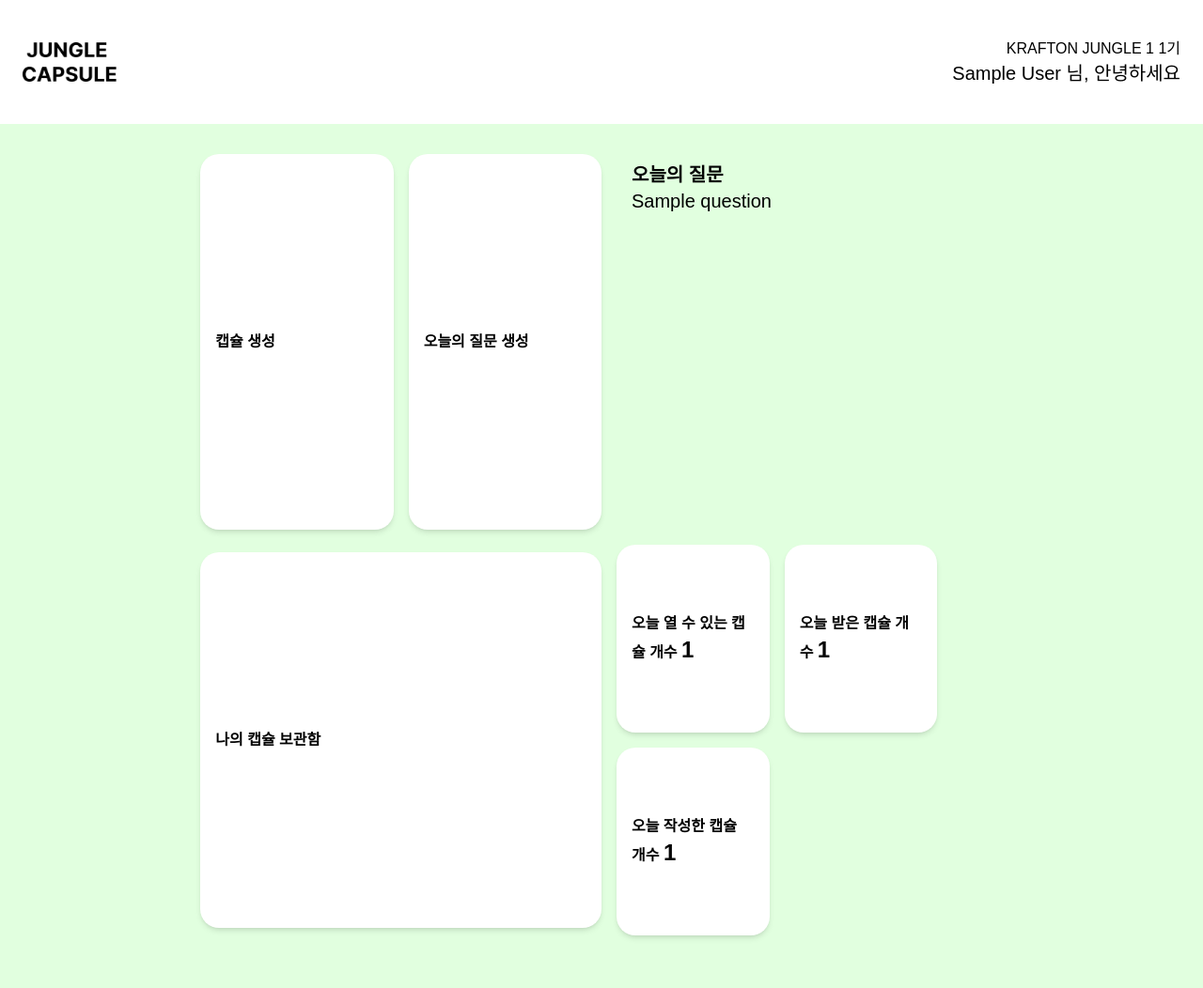
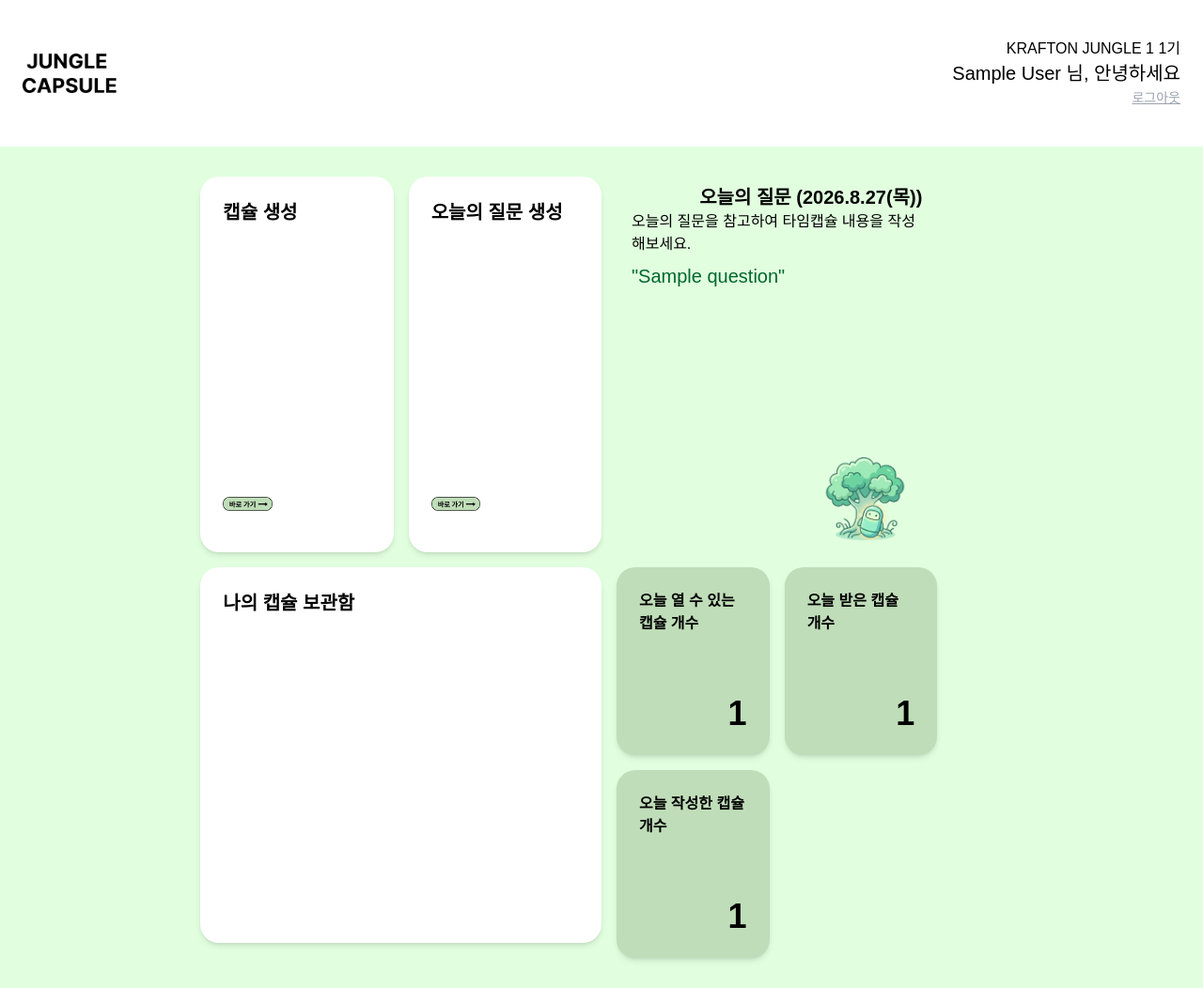
Before and after one commit to jungle-group-8/jungle-capsule, a Flask app: page / in a window 1280 px wide. Shown: the whole page at 94% size. Before the commit the page ends 999 px from the top, so only its background shows below. Run offline with Flask 3, Linux system fonts and the light colour scheme; the visitor is signed in with stand-in values (Sample User, id 1); a database or web service that is not in the repository returns one stand-in record (values such as "Sample title").

Commit message:
feat: 정글 발표 최종 수정사항

```diff
--- a/routes/capsulelist.py
+++ b/routes/capsulelist.py
@@ -78,7 +78,7 @@ def count_cap():
     )
     SendCapCount = len(SendCap)
 
-    #오늘 받은 캡슐
+
 
     create = list(
         db.Capsule.find({
--- a/services/imageupload.py
+++ b/services/imageupload.py
@@ -15,6 +15,7 @@ def get_s3_client():
         aws_access_key_id=current_app.config["S3_ACCESS_KEY"],
         aws_secret_access_key=current_app.config["S3_SECRET_KEY"],
         config=Config(signature_version="s3v4"),
+        region_name='ap-northeast-2'
     )
 
 
--- a/static/css/output.css
+++ b/static/css/output.css
@@ -8,10 +8,12 @@
       "Segoe UI Symbol", "Noto Color Emoji";
     --font-mono: ui-monospace, SFMono-Regular, Menlo, Monaco, Consolas, "Liberation Mono",
       "Courier New", monospace;
+    --color-red-200: oklch(88.5% 0.062 18.334);
     --color-red-500: oklch(63.7% 0.237 25.331);
     --color-red-600: oklch(57.7% 0.245 27.325);
     --color-amber-50: oklch(98.7% 0.022 95.277);
     --color-green-600: oklch(62.7% 0.194 149.214);
+    --color-green-800: oklch(44.8% 0.119 151.328);
     --color-gray-100: oklch(96.7% 0.003 264.542);
     --color-gray-200: oklch(92.8% 0.006 264.531);
     --color-gray-300: oklch(87.2% 0.01 258.338);
@@ -38,6 +40,8 @@
     --text-xl--line-height: calc(1.75 / 1.25);
     --text-2xl: 1.5rem;
     --text-2xl--line-height: calc(2 / 1.5);
+    --text-4xl: 2.25rem;
+    --text-4xl--line-height: calc(2.5 / 2.25);
     --font-weight-semibold: 600;
     --font-weight-bold: 700;
     --radius-md: 0.375rem;
@@ -238,11 +242,20 @@
   .mt-8 {
     margin-top: calc(var(--spacing) * 8);
   }
+  .mt-auto {
+    margin-top: auto;
+  }
   .mb-1 {
     margin-bottom: var(--spacing);
   }
+  .mb-2 {
+    margin-bottom: calc(var(--spacing) * 2);
+  }
   .mb-4 {
     margin-bottom: calc(var(--spacing) * 4);
+  }
+  .mb-5 {
+    margin-bottom: calc(var(--spacing) * 5);
   }
   .mb-8 {
     margin-bottom: calc(var(--spacing) * 8);
@@ -271,14 +284,14 @@
   .h-14 {
     height: calc(var(--spacing) * 14);
   }
-  .h-50 {
-    height: calc(var(--spacing) * 50);
-  }
   .h-60 {
     height: calc(var(--spacing) * 60);
   }
   .h-100 {
     height: calc(var(--spacing) * 100);
+  }
+  .h-full {
+    height: 100%;
   }
   .max-h-80 {
     max-height: calc(var(--spacing) * 80);
@@ -349,6 +362,12 @@
   .grid-cols-5 {
     grid-template-columns: repeat(5, minmax(0, 1fr));
   }
+  .grid-rows-\[25rem_12\.5rem_12\.5rem\] {
+    grid-template-rows: 25rem 12.5rem 12.5rem;
+  }
+  .grid-rows-\[25rem_25rem\] {
+    grid-template-rows: 25rem 25rem;
+  }
   .flex-col {
     flex-direction: column;
   }
@@ -358,14 +377,23 @@
   .items-center {
     align-items: center;
   }
+  .items-end {
+    align-items: flex-end;
+  }
   .items-start {
     align-items: flex-start;
+  }
+  .items-stretch {
+    align-items: stretch;
   }
   .justify-between {
     justify-content: space-between;
   }
   .justify-center {
     justify-content: center;
+  }
+  .justify-start {
+    justify-content: flex-start;
   }
   .gap-2 {
     gap: calc(var(--spacing) * 2);
@@ -384,6 +412,12 @@
   }
   .gap-8 {
     gap: calc(var(--spacing) * 8);
+  }
+  .self-end {
+    align-self: flex-end;
+  }
+  .self-start {
+    align-self: flex-start;
   }
   .truncate {
     overflow: hidden;
@@ -443,6 +477,9 @@
   .bg-gray-200 {
     background-color: var(--color-gray-200);
   }
+  .bg-red-200 {
+    background-color: var(--color-red-200);
+  }
   .bg-white {
     background-color: var(--color-white);
   }
@@ -494,8 +531,14 @@
   .pt-2 {
     padding-top: calc(var(--spacing) * 2);
   }
+  .pt-6 {
+    padding-top: calc(var(--spacing) * 6);
+  }
   .pb-1 {
     padding-bottom: var(--spacing);
+  }
+  .pl-6 {
+    padding-left: calc(var(--spacing) * 6);
   }
   .text-center {
     text-align: center;
@@ -509,6 +552,10 @@
   .text-2xl {
     font-size: var(--text-2xl);
     line-height: var(--tw-leading, var(--text-2xl--line-height));
+  }
+  .text-4xl {
+    font-size: var(--text-4xl);
+    line-height: var(--tw-leading, var(--text-4xl--line-height));
   }
   .text-base {
     font-size: var(--text-base);
@@ -542,8 +589,14 @@
     --tw-font-weight: var(--font-weight-semibold);
     font-weight: var(--font-weight-semibold);
   }
+  .wrap-break-word {
+    overflow-wrap: break-word;
+  }
   .text-black {
     color: var(--color-black);
+  }
+  .text-gray-400 {
+    color: var(--color-gray-400);
   }
   .text-gray-500 {
     color: var(--color-gray-500);
@@ -559,6 +612,9 @@
   }
   .text-green-600 {
     color: var(--color-green-600);
+  }
+  .text-green-800 {
+    color: var(--color-green-800);
   }
   .text-red-500 {
     color: var(--color-red-500);
@@ -641,6 +697,9 @@
     }
     .hover\:bg-gray-300:hover {
       background-color: var(--color-gray-300);
+    }
+    .hover\:bg-red-600:hover {
+      background-color: var(--color-red-600);
     }
     .hover\:text-gray-700:hover {
       color: var(--color-gray-700);
--- a/templates/capsule/create-choice.html
+++ b/templates/capsule/create-choice.html
@@ -34,7 +34,6 @@
         <div class="w-full max-w-md bg-[#BFDDB8] rounded-3xl shadow-2xl py-6 px-6">
             <div class="flex justify-between items-center">
                 <p class="text-black text-left mb-1">
-                    KRAFTON JUNGLE 13기 - SW/AI<br />
                     타임캡슐을 전해 줄 정글러를 선택해주세요.
                 </p>
                 <button type="button" class="w-3 top-2 right-2 text-gray-500 hover:text-gray-700"
--- a/templates/capsule/main.html
+++ b/templates/capsule/main.html
@@ -35,48 +35,80 @@
     {% block content %}
 
     <div class="flex gap-4">
-        <div class="w-1/2 grid grid-cols-2 gap-4">
-            <button type="button" onclick="location.href=`{{ url_for('capsule.create_choice') }}`"
-                class="font-bold text-left w-full h-100 rounded-[20px] px-4 py-2 bg-white text-black shadow-md hover:bg-[#BFDDB8] transition">
-                캡슐 생성
+        <div class="w-1/2 grid grid-cols-2 grid-rows-[25rem_25rem] gap-4">
+            <button
+                type="button"
+                onclick="location.href=`{{ url_for('capsule.create_choice') }}`"
+                class="flex flex-col items-start justify-between w-full h-full p-6
+                    text-xl font-bold text-left
+                    rounded-[20px] bg-white text-black shadow-md
+                    hover:bg-[#BFDDB8] transition"
+            >
+                <span>캡슐 생성</span>
+                <img src="{{url_for('static',filename='images/go.png')}}" class="mb-5 w-1/3" alt="바로가기 이미지">
+
             </button>
-            <button type="button" onclick="openModal()"
-                class="font-bold text-left w-full h-100 rounded-[20px] px-4 py-2 bg-white text-black shadow-md hover:bg-[#BFDDB8] transition">
+
+
+            <button
+                type="button"
+                onclick="openModal()"
+                class="flex flex-col items-start justify-between w-full h-full p-6
+                    text-xl font-bold text-left
+                    rounded-[20px] bg-white text-black shadow-md
+                    hover:bg-[#BFDDB8] transition"
+            >
                 오늘의 질문 생성
+                <img src="{{url_for('static',filename='images/go.png')}}" class="mb-5 w-1/3" alt="바로가기 이미지">
             </button>
+
             <button
-                class="font-bold text-left w-full col-span-2 h-100 px-4 py-2 bg-white text-black rounded-[20px] shadow-md hover:bg-[#BFDDB8] transition"
-                onclick="location.href=`{{ url_for('capsule.capsule_storage') }}`">
+                type="button"
+                onclick="location.href=`{{ url_for('capsule.capsule_storage') }}`"
+                class="flex col-span-2 items-start justify-start w-full h-full pt-6 pl-6
+                    text-xl font-bold text-left
+                    rounded-[20px] bg-white text-black shadow-md
+                    hover:bg-[#BFDDB8] transition"
+            >
                 나의 캡슐 보관함
+
             </button>
     </div>
 
 
-        <div class="w-[40%] grid grid-cols-2 gap-4">
+        <div class="w-[40%] grid grid-cols-2 grid-rows-[25rem_12.5rem_12.5rem] gap-4">
 
             <!-- 오늘의 질문 -->
-            <div class="col-span-2 h-100 px-4 py-2 text-black">
-                <h2 class="font-bold text-left text-xl">오늘의 질문</h2>
-                <p class="text-left text-xl">{{qa}}</p>
+            <div class="col-span-2 flex flex-col h-full items-end px-4 py-2 wrap-break-word text-black">
+                <h2 class="font-bold text-left text-xl">오늘의 질문 (2026.8.27(목))</h2>
+                <p class="text-left">오늘의 질문을 참고하여 타임캡슐 내용을 작성해보세요.</p>
+                <p class="text-left w-full text-xl pt-2 text-green-800">"{{qa}}"</p>
 
+                <img src="{{url_for('static',filename='images/capsule_with_tree.png')}}" class="self-end mt-auto w-[40%]" alt="바로가기 이미지">
             </div>
 
             <!-- 대시보드  -->
             <button
-                class="font-bold text-left w-full h-50 px-4 py-2 bg-white text-black rounded-[20px] shadow-md hover:bg-[#BFDDB8] transition">
-                오늘 열 수 있는 캡슐 개수
-                <num class="text-2xl font-bold text-black">{{count_cap.get("OpenCapCount")}}</num>
+                type="button"
+                class="flex flex-col items-stretch justify-between w-full h-full p-6
+                    bg-[#BFDDB8] text-black rounded-[20px] shadow-md">
+                <span class="self-start font-bold text-left">오늘 열 수 있는 캡슐 개수</span>
+                <span class="self-end text-4xl font-bold">{{ count_cap.get("OpenCapCount") }}</span>
             </button>
             <button
-                class="font-bold text-left w-full px-4 py-2 bg-white text-black rounded-[20px] shadow-md hover:bg-[#BFDDB8] transition">
-                오늘 받은 캡슐 개수
-                <num class="text-2xl font-bold text-black">{{count_cap.get("CreateCount")}}</num>
+                type="button"
+                class="flex flex-col items-stretch justify-between w-full h-full p-6
+                    bg-[#BFDDB8] text-black rounded-[20px] shadow-md">
+                <span class="self-start font-bold text-left">오늘 받은 캡슐 개수</span>
+                <span class="self-end text-4xl font-bold">{{ count_cap.get("CreateCount") }}</span>
             </button>
 
             <button
-                class="font-bold text-left w-full h-50 px-4 py-2 bg-white text-black rounded-[20px] shadow-md hover:bg-[#BFDDB8] transition">
-                오늘 작성한 캡슐 개수
-                <num class="text-2xl font-bold text-black">{{count_cap.get("CloseCapCount")}}</num>
+                type="button"
+                class="flex flex-col items-stretch justify-between w-full h-full p-6
+                    bg-[#BFDDB8] text-black rounded-[20px] shadow-md">
+                <span class="self-start font-bold text-left">오늘 작성한 캡슐 개수</span>
+                <span class="self-end text-4xl font-bold">{{ count_cap.get("CloseCapCount") }}</span>
             </button>
         </div>
     </div>
--- a/templates/components/header.html
+++ b/templates/components/header.html
@@ -59,6 +59,14 @@
                     </p>
                 </span>
 
+                <form class="text-right" action="{{url_for('auth.logout')}}" method="POST">
+                <button
+                    type="submit"
+                    class="cursor-pointer">
+                    <span class="underline text-gray-400 text-sm">로그아웃</span>
+                </button>
+                </form>
+
             </div>
         </div>
     </header>
```
Also changed, not shown: routes/deletecap.py (+3 -4 lines), services/auth/login.py (+4 -3 lines), templates/auth/login.html (+2 -6 lines), templates/auth/signup.html (+11 -0 lines), templates/capsule/create-capsule.html (+7 -8 lines), templates/capsule/storage.html (+60 -11 lines), static/images/go.png (added), 1 other file. Lines whose indentation alone changed are shown as unchanged.
